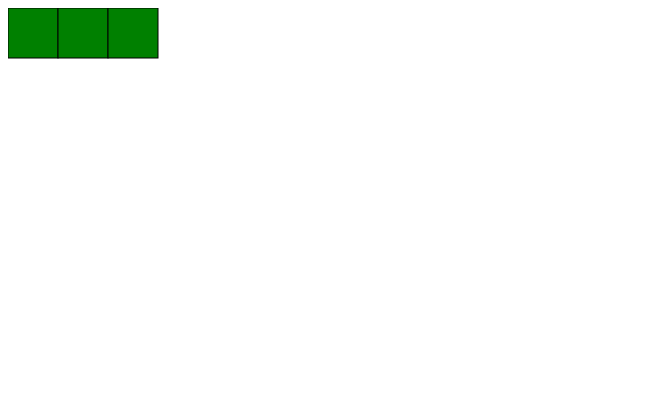
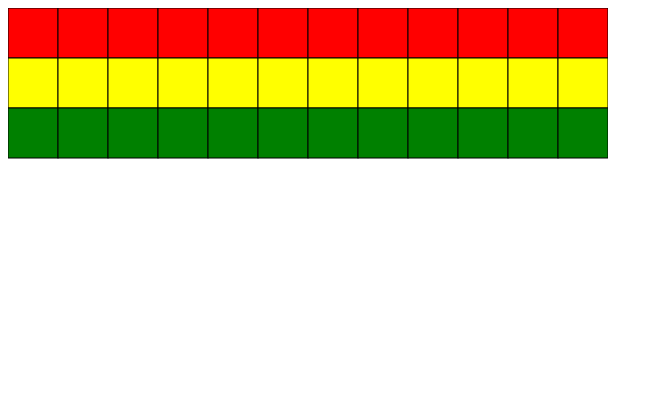
Before and after one commit to fede3mmanuel/L-gica-de-programaci-n-Practicando-con-juegos-y-animaciones, a plain HTML site: page index.html in a window 1280 px wide. Shown: the whole page, without its empty margins (0-663 px from the left). Drawn offline with Linux system fonts and the light colour scheme.

Commit message:
interacciones fantasticas

```diff
--- a/index.html
+++ b/index.html
@@ -15,8 +15,17 @@
 
     }
 
-    dibujarCuadrado(0,0,"green");
-    dibujarCuadrado(50,0, "green");
-    dibujarCuadrado(100,0, "green");
+    // var x = 0;
+    // while(x<600){
+    //     dibujarCuadrado(x,0,"red");
+    //     dibujarCuadrado(x,50,"yellow");
+    //     dibujarCuadrado(x,100,"green");
+    //     x = x + 50;
+    // }
 
+    for (let x = 0; x < 600; x = x + 50) {
+        dibujarCuadrado(x,0,"red");
+        dibujarCuadrado(x,50,"yellow");
+        dibujarCuadrado(x,100,"green");
+    }
 </script>
```
